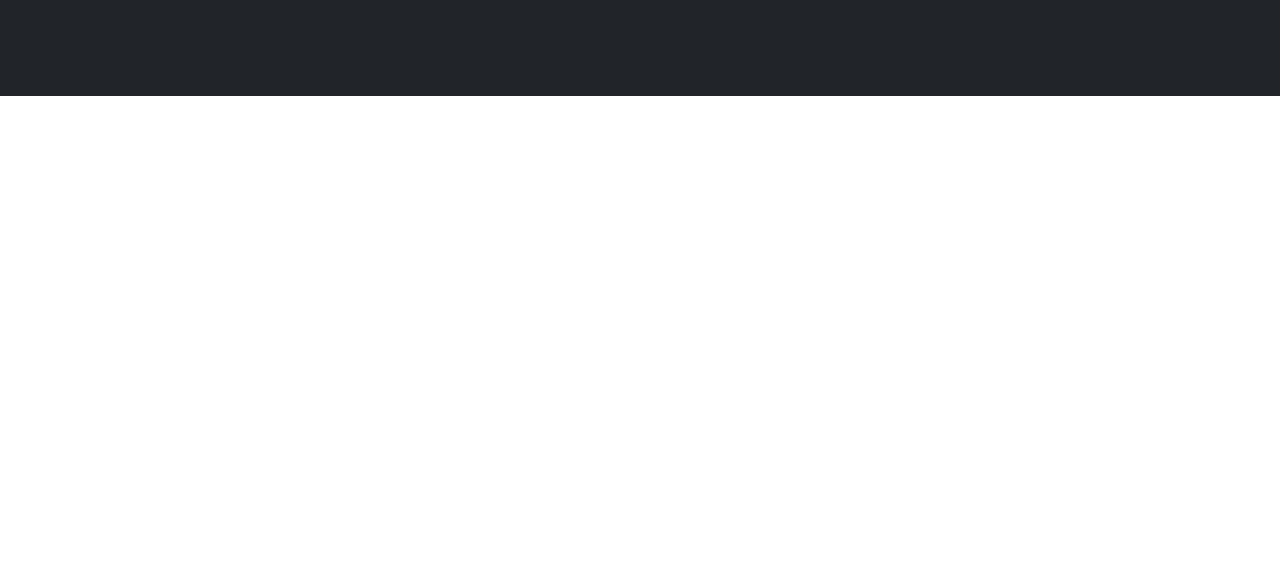
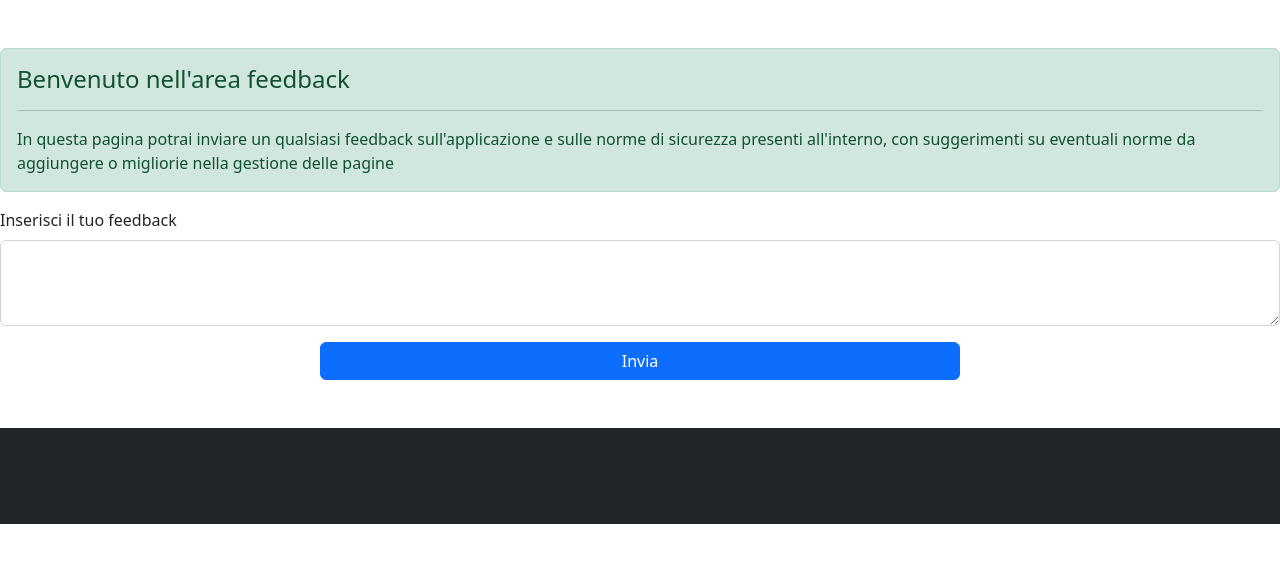
Before and after one commit to lampithello/htdocs, a PHP site: page /feedUser.php in a window 1280 px wide. Shown: the part 56-619 px from the top of the page. Run offline with PHP 8.4, Linux system fonts and the light colour scheme.

Commit message:
aggiustamenti codice

```diff
--- a/view/feedDev.php
+++ b/view/feedDev.php
@@ -28,8 +28,8 @@ session_start();
             <button class="navbar-toggler" type="button" data-bs-toggle="collapse" data-bs-target="#navbarSupportedContent" aria-controls="navbarSupportedContent" aria-expanded="false" aria-label="Toggle navigation"><span class="navbar-toggler-icon"></span></button>
             <div class="collapse navbar-collapse" id="navbarSupportedContent">
                 <ul class="navbar-nav me-auto mb-2 mb-lg-0 ms-lg-4">
-                    <li class="nav-item"><a class="nav-link active" aria-current="page" href="#!">PKB table</a></li>
-                    <li class="nav-item"><a class="nav-link" href="#!">Feed SVILUPPATORI</a></li>
+                    <li class="nav-item"><a class="nav-link active" aria-current="page" href="pkb.php">PKB table</a></li>
+                    <li class="nav-item"><a class="nav-link" href="feedDev.php">Feed SVILUPPATORI</a></li>
                 </ul>
                 <div>
                     <?php if (isset($_SESSION['username'])) : ?>
--- a/view/feedUser.php
+++ b/view/feedUser.php
@@ -28,8 +28,8 @@ session_start();
             <button class="navbar-toggler" type="button" data-bs-toggle="collapse" data-bs-target="#navbarSupportedContent" aria-controls="navbarSupportedContent" aria-expanded="false" aria-label="Toggle navigation"><span class="navbar-toggler-icon"></span></button>
             <div class="collapse navbar-collapse" id="navbarSupportedContent">
                 <ul class="navbar-nav me-auto mb-2 mb-lg-0 ms-lg-4">
-                    <li class="nav-item"><a class="nav-link active" aria-current="page" href="#!">PKB table</a></li>
-                    <li class="nav-item"><a class="nav-link" href="#!">Feed UTENTI</a></li>
+                    <li class="nav-item"><a class="nav-link active" aria-current="page" href="pkb.php">PKB table</a></li>
+                    <li class="nav-item"><a class="nav-link" href="feedUser.php">Feed UTENTI</a></li>
                 </ul>
                 <div>
                     <?php if (isset($_SESSION['username'])) : ?>
@@ -56,9 +56,23 @@ session_start();
 
         </div>
     </nav>
-
-
-
+    <!-- Section-->
+    <section class="py-5">
+        <div class="alert alert-success" role="alert">
+            <h4 class="alert-heading">Benvenuto nell'area feedback</h4>
+            <hr>
+            <p class="mb-0">In questa pagina potrai inviare un qualsiasi feedback sull'applicazione e sulle norme di sicurezza presenti all'interno, con suggerimenti su eventuali norme da aggiungere o migliorie nella gestione delle pagine</p>
+        </div>
+        <form action="../model/feedWrite.php" method="POST">
+            <div class="mb-3">
+                <label for="textarea" class="form-label">Inserisci il tuo feedback</label>
+                <textarea class="form-control" name="textArea" id="textarea" rows="3" required></textarea>
+            </div>
+            <div class="d-grid gap-2 col-6 mx-auto">
+                <button class="btn btn-primary" type="submit">Invia</button>
+            </div>
+        </form>
+    </section>
     <!-- Footer-->
     <footer class="py-5 bg-dark">
         <div class="container">
--- a/view/pkb.php
+++ b/view/pkb.php
@@ -56,6 +56,7 @@ include '../control/conn.php';
         <div class="row">
             <div class="col-lg-4">
                 <select class="form-select" name="mvc_filter" id="mvc_filter">
+                    <option selected value="">Scelta</option>
                     <option value="">Tutti</option>
                     <option value="Model">Model</option>
                     <option value="View">View</option>
```
Also changed, not shown: model/feedWrite.php (added, +30 -0 lines), view/index.php (+7 -6 lines).
